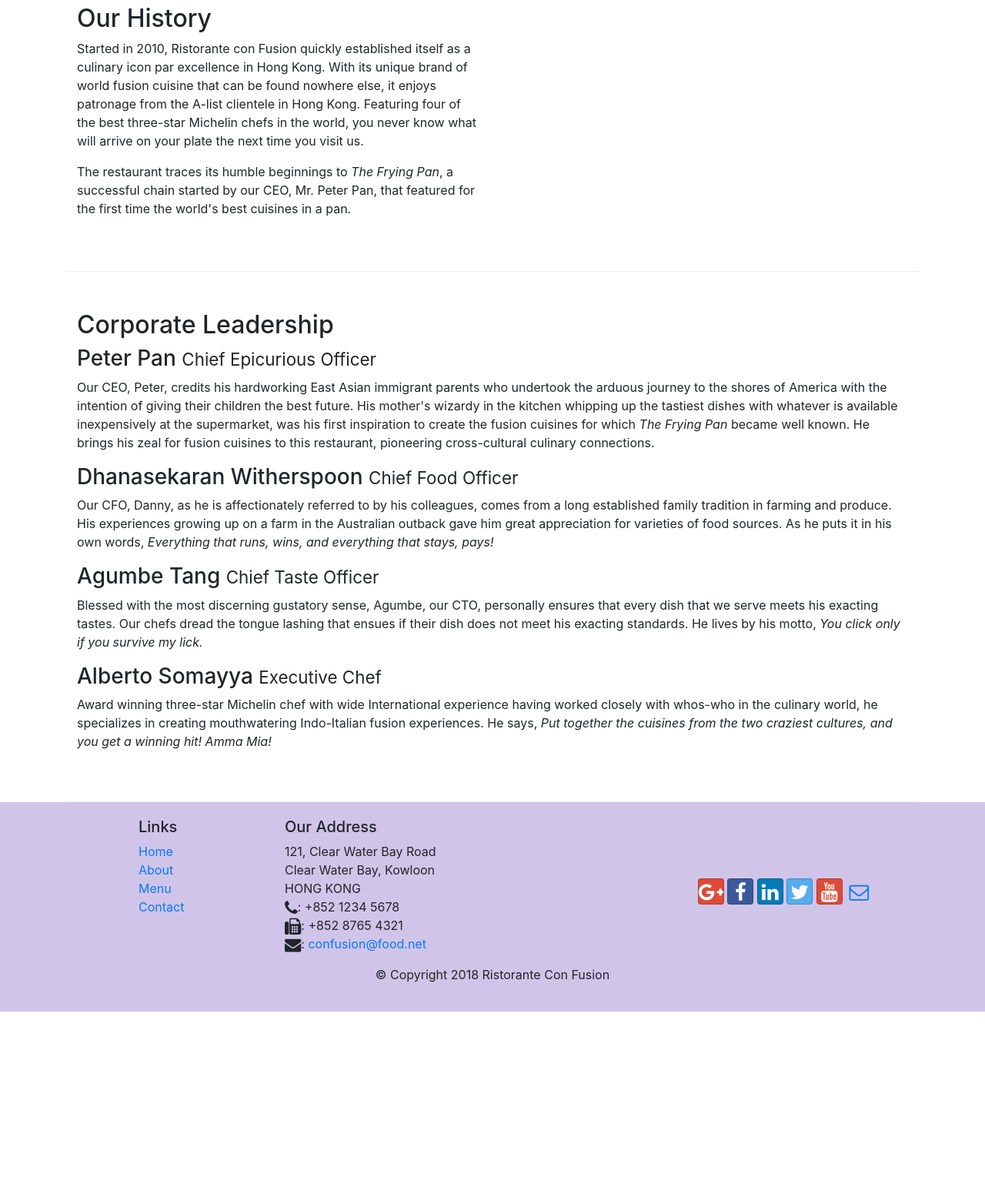
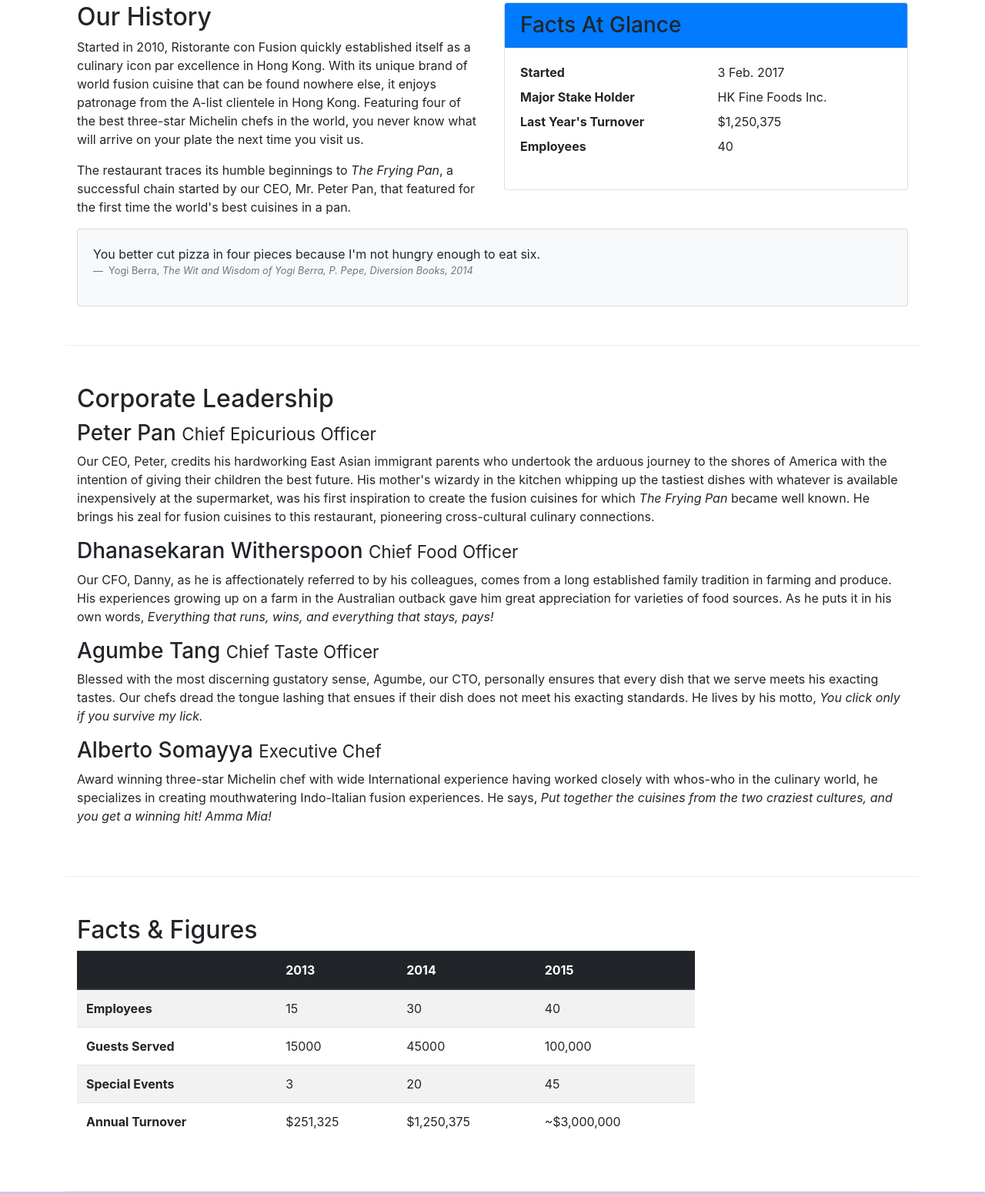
Before and after one commit to quant-shiva/bootstrap001, a website: page aboutus.html in a window 1280 px wide. Shown: the part 462-2013 px from the top of the page at 77% size. Before the commit the page ends 1776 px from the top, so only its background shows below. Drawn offline with nearby package versions, Linux system fonts and the light colour scheme.

Commit message:
Tables and Cards

```diff
--- a/aboutus.html
+++ b/aboutus.html
@@ -57,7 +57,7 @@
               >
             </li>
             <li class="nav-item">
-              <a class="nav-link" href="#"
+              <a class="nav-link" href="./contactus.html"
                 ><span class="fa fa-address-card fa-lg"></span>Contact</a
               >
             </li>
@@ -93,7 +93,7 @@
         </div>
       </div>
 
-      <div class="row row-content align-items-center">
+      <div class="row row-content ">
         <div class="col-12 col-sm-6 ">
           <h2>Our History</h2>
           <p>
@@ -111,7 +111,40 @@
             cuisines in a pan.
           </p>
         </div>
-        <div class="col col-sm"></div>
+        <div class="col-sm">
+          <div class="card">
+            <h3 class="card-header bg-primary text-whitw">Facts At Glance</h3>
+            <div class="card-body">
+              <dl class="row">
+                <dt class="col-6">Started</dt>
+                <dd class="col-6">3 Feb. 2017</dd>
+                <dt class="col-6">Major Stake Holder</dt>
+                <dd class="col-6">HK Fine Foods Inc.</dd>
+                <dt class="col-6">Last Year's Turnover</dt>
+                <dd class="col-6">$1,250,375</dd>
+                <dt class="col-6">Employees</dt>
+                <dd class="col-6">40</dd>
+              </dl>
+            </div>
+          </div>
+        </div>
+        <div class="col-12">
+          <div class="card card-body bg-light">
+            <blockquote class="bolckquote">
+              <p class="mb-0">
+                You better cut pizza in four pieces because I'm not hungry
+                enough to eat six.
+              </p>
+              <footer class="blockquote-footer">
+                Yogi Berra,
+                <cite title="Source Title"
+                  >The Wit and Wisdom of Yogi Berra, P. Pepe, Diversion Books,
+                  2014</cite
+                >
+              </footer>
+            </blockquote>
+          </div>
+        </div>
       </div>
 
       <div class="row row-content align-items-center">
@@ -160,6 +193,50 @@
             >
           </p>
         </div>
+      </div>
+      <div class="row row-content">
+        <div class="col-12 col-sm-9">
+          <h2>Facts &amp; Figures</h2>
+          <div class="table-responsive">
+            <table class="table table-striped">
+              <thead class="thead-dark">
+                <tr>
+                  <th>&nbsp;</th>
+                  <th>2013</th>
+                  <th>2014</th>
+                  <th>2015</th>
+                </tr>
+              </thead>
+              <tbody>
+                <tr>
+                  <th>Employees</th>
+                  <td>15</td>
+                  <td>30</td>
+                  <td>40</td>
+                </tr>
+                <tr>
+                  <th>Guests Served</th>
+                  <td>15000</td>
+                  <td>45000</td>
+                  <td>100,000</td>
+                </tr>
+                <tr>
+                  <th>Special Events</th>
+                  <td>3</td>
+                  <td>20</td>
+                  <td>45</td>
+                </tr>
+                <tr>
+                  <th>Annual Turnover</th>
+                  <td>$251,325</td>
+                  <td>$1,250,375</td>
+                  <td>~$3,000,000</td>
+                </tr>
+              </tbody>
+            </table>
+          </div>
+        </div>
+        <div class="col-12 col-sm-3"></div>
       </div>
     </div>
 
```
Also changed, not shown: contactus.html (+1 -1 lines), index.html (+1 -1 lines).
